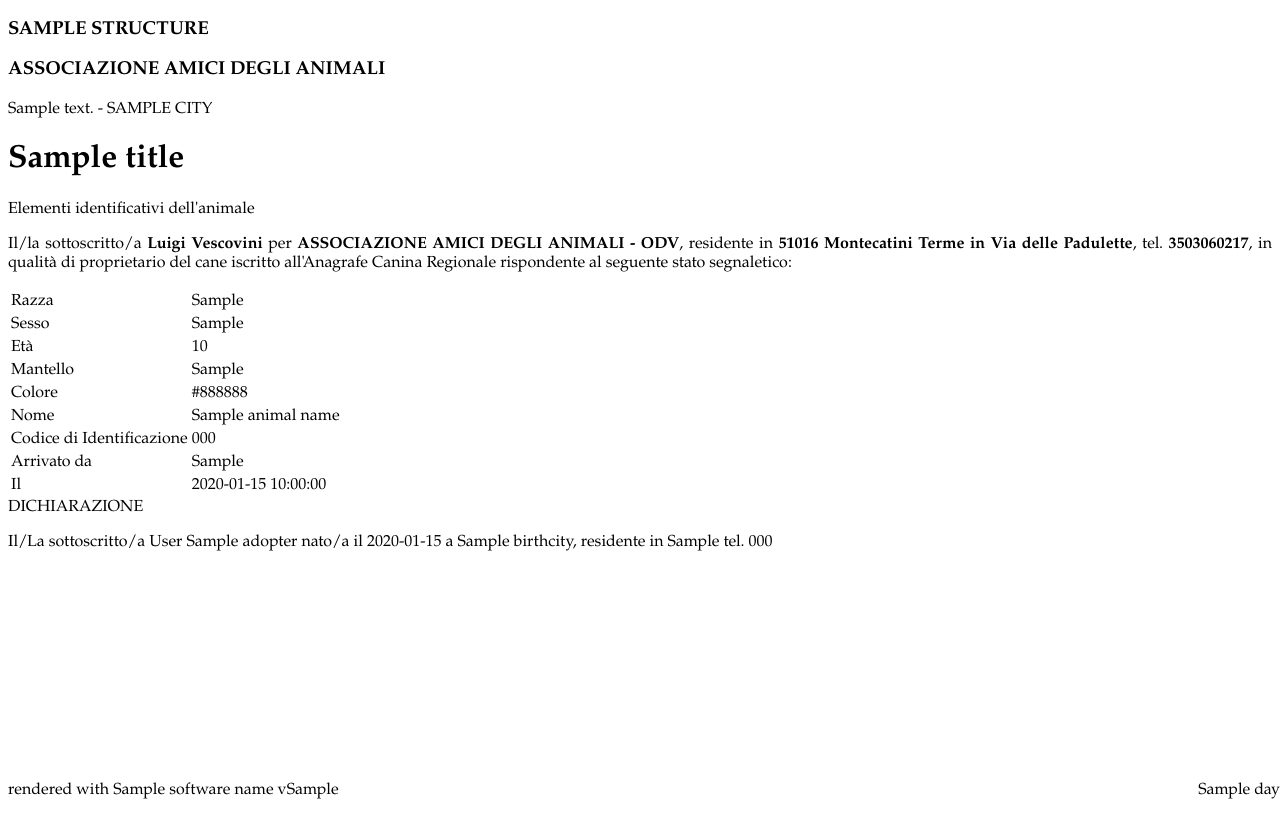
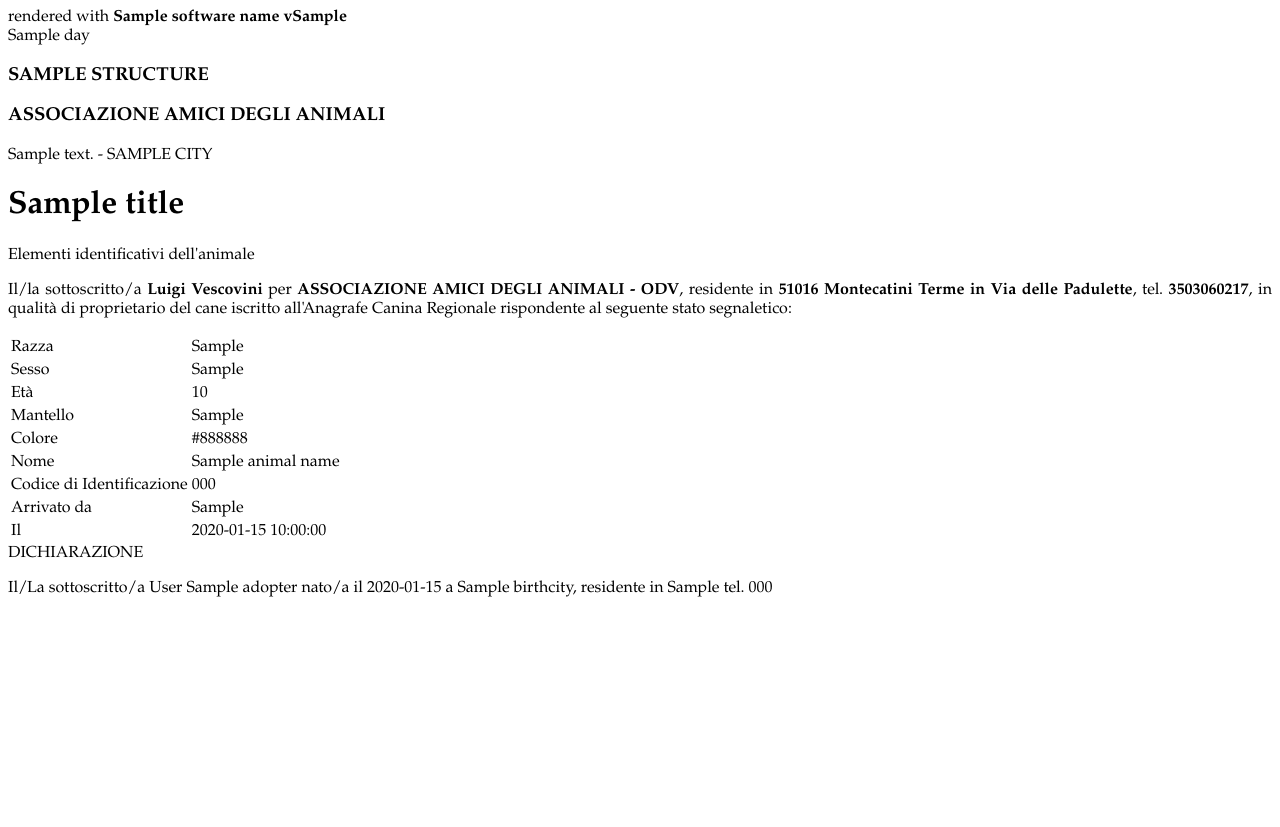
Before and after one commit to samu9/hermadata, a Python web app: template backend/hermadata/reports/templates/exit.jinja in a window 1280 px wide. After the commit the page ends 597 px from the top, so only its background shows below. Run offline with Jinja, Linux system fonts and the light colour scheme; the template is opened without the code that fills it: most values are stand-ins (such as "Sample title", 1, 10 or a date in 2020).

Commit message:
fix(template): adjust margins and footer positioning in report template

```diff
--- a/backend/hermadata/reports/templates/base.jinja
+++ b/backend/hermadata/reports/templates/base.jinja
@@ -6,16 +6,40 @@
         <style>
             @page {
                 size: A4;
-                margin: 1.5cm;
+                margin: 1.5cm 1.5cm 2cm 1.5cm;
+
+                @bottom-left {
+                    content: element(footer-left);
+                    font-size: 0.7rem;
+                    font-family: Palatino, 'Times New Roman', Times, serif;
+                    vertical-align: middle;
+                }
+                @bottom-right {
+                    content: element(footer-right);
+                    font-size: 0.7rem;
+                    font-family: Palatino, 'Times New Roman', Times, serif;
+                    vertical-align: middle;
+                }
             }
             body {
                 font-family: Palatino, 'Times New Roman', Times, serif;
                 text-align: justify;
             }
+            thead {
+                display: table-header-group;
+            }
+            #footer-left {
+                position: running(footer-left);
+            }
+            #footer-right {
+                position: running(footer-right);
+            }
         </style>
+        {% block styles %}{% endblock %}
     </head>
     <body class="leading-normal text-sm">
-        <div class="flex flex-col" style="min-height: 100vh;">
+        <div id="footer-left">rendered with <strong>{{ software_name }} v{{ software_version }}</strong></div>
+        <div id="footer-right">{{ day }}</div>
         <div class="text-center">
             <div class="font-bold">
                 <h3>{% if structure %}{{ structure.name | upper }}{% else %}CANILE HERMADA{% endif %}</h3>
@@ -31,26 +55,8 @@
                 {{ title }}
             </h1>
         </div>
-            <div class="grow" style="height: 200px">
+        <div>
             {% block content %} {% endblock %}
-            </div>
-            <div style="position: absolute; bottom: 0; width: 100%">
-                rendered with
-                <span class="font-bold"
-                    >{{ software_name }} v{{ software_version }}</span
-                >
-            </div>
-
-            <div
-                style="
-                    position: absolute;
-                    bottom: 0;
-                    right: 0;
-                    text-align: right;
-                "
-            >
-                <span class="">{{ day }}</span>
-            </div>
         </div>
     </body>
 </html>
```
Lines whose indentation alone changed are shown as unchanged.
